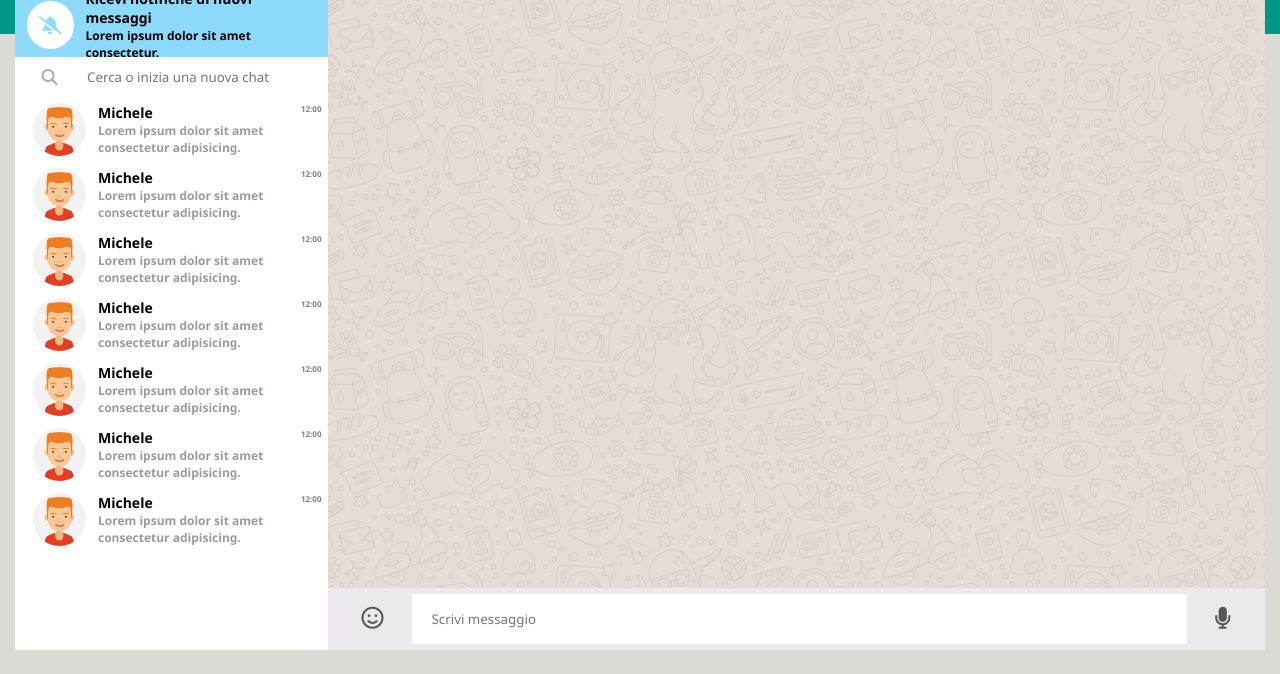
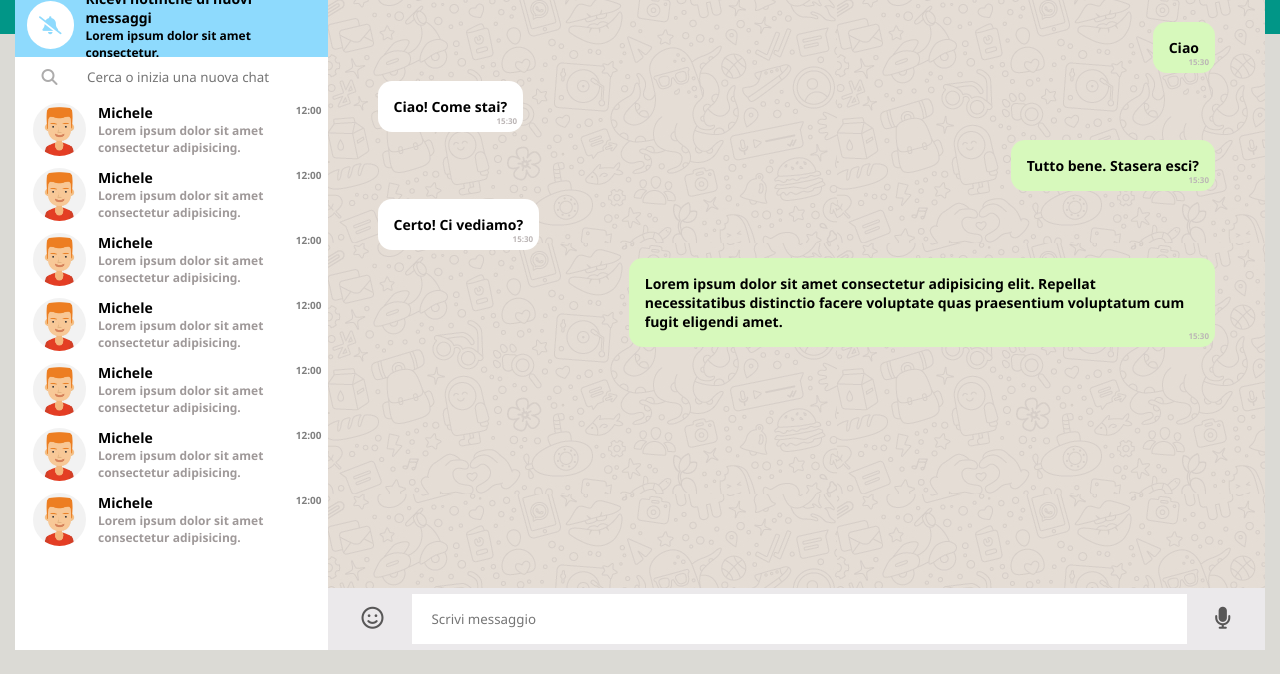
Before and after one commit to ValerioCarbone/vue-boolzapp, a plain HTML site: page index.html in a window 1280 px wide. Shown: the part 126-800 px from the top of the page. Drawn offline with nearby package versions, Linux system fonts and the light colour scheme.

Commit message:
ADD - Chat messages

```diff
--- a/css/style.css
+++ b/css/style.css
@@ -179,7 +179,7 @@ img {
 }
 
 .last-msg-time{
-    font-size: 8px;
+    font-size: 10px;
     font-weight: 700;
     color: grey;
     align-self: flex-start;
@@ -191,6 +191,8 @@ img {
 .chat-history{
     background-image: url(/img/mine.jpg);
     background-repeat: repeat;
+    padding: 30px 50px;
+    row-gap: 8px;
 }
 
 .message-input{
@@ -216,3 +218,31 @@ img {
     margin: 0 28px;
     color: rgb(88, 87, 87);
 }
+
+.message{
+padding: 16px;
+border-radius: 14px;
+font-weight: 600;
+font-size: 14px;
+position: relative;
+max-width: 70%;
+white-space: normal;
+}
+
+.message-sent{
+background-color: #D7F9BC;
+align-self: flex-end;
+}
+
+.message-received{
+background-color: white;
+align-self: flex-start;
+}
+
+.message-data{
+    color: rgb(188, 182, 182);
+    position: absolute;
+    right: 6px;
+    bottom: 6px;
+    font-size: 8px;
+}
--- a/index.html
+++ b/index.html
@@ -156,8 +156,22 @@
 
                     </div>
 
-                    <div class="chat-history grow">
-
+                    <div class="chat-history grow row column">
+                        <p class="message message-sent">Ciao
+                            <span class="message-data">15:30</span>
+                        </p>
+                        <p class="message message-received">Ciao! Come stai?
+                            <span class="message-data">15:30</span>
+                        </p>
+                        <p class="message message-sent">Tutto bene. Stasera esci?
+                            <span class="message-data">15:30</span>
+                        </p>
+                        <p class="message message-received">Certo! Ci vediamo?
+                            <span class="message-data">15:30</span>
+                        </p>
+                        <p class="message message-sent">Lorem ipsum dolor sit amet consectetur adipisicing elit. Repellat necessitatibus distinctio facere voluptate quas praesentium voluptatum cum fugit eligendi amet.
+                            <span class="message-data">15:30</span>
+                        </p>
                     </div>
 
                     <div class="message-input no-shrink row align-items-center">
```
